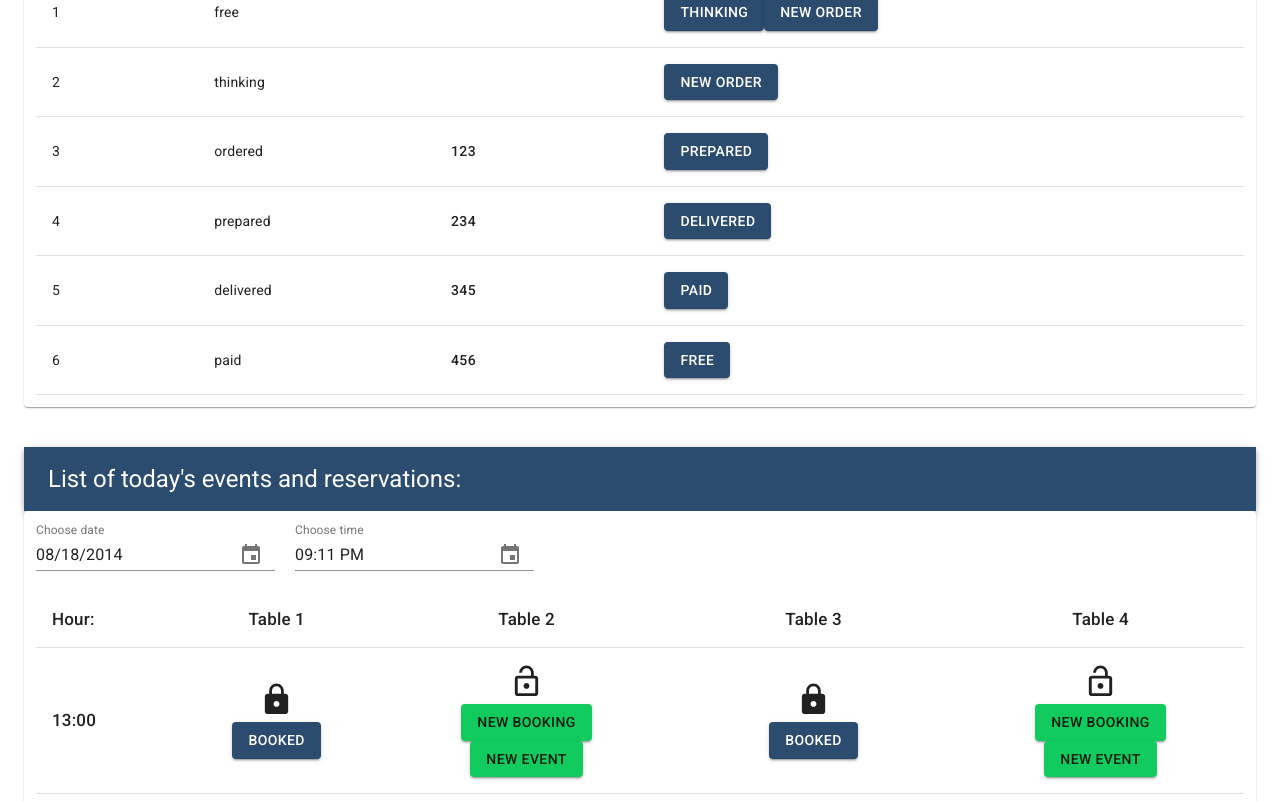
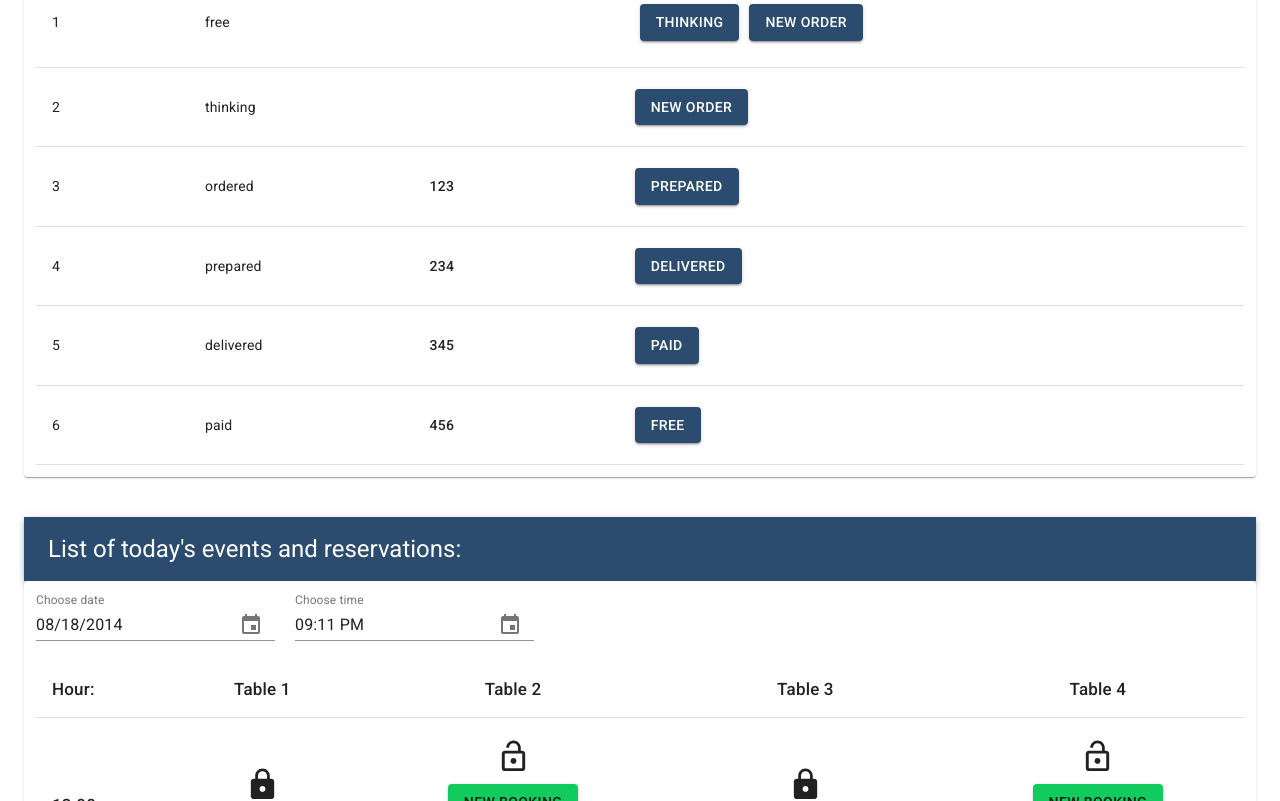
Before and after one commit to wallzack/pizza-portal, a React (Create React App) app: page / in a window 1280 px wide. Shown: the part 219-1020 px from the top of the page. Built offline with nearby package versions, Linux system fonts and the light colour scheme.

Commit message:
19.1 fixed spacing between buttons

```diff
--- a/public/front/js/components/BaseWidget.js
+++ b/public/front/js/components/BaseWidget.js
@@ -51,7 +51,6 @@ class BaseWidget{
   announce(){
     const thisWidget = this;
 
-    // const event = new Event('updated'); //changed in 9.4 module
     const event = new CustomEvent('updated', {
       bubbles: true
     });
--- a/src/components/views/Tables/Tables.js
+++ b/src/components/views/Tables/Tables.js
@@ -62,12 +62,12 @@ const renderActions = status => {
               <LockOpenIcon fontSize="large" />
             </div>
           </div>
-          <div>
+          <div className={styles.center}>
             <Button component={Link} variant="contained" color="secondary" to={`${process.env.PUBLIC_URL}/tables/booking/new`}>
               New Booking
             </Button>
           </div>
-          <div>
+          <div className={styles.center}>
             <Button component={Link} variant="contained" color="secondary" to={`${process.env.PUBLIC_URL}/tables/events/new`}>
               New Event
             </Button>
--- a/src/components/views/Tables/Tables.module.scss
+++ b/src/components/views/Tables/Tables.module.scss
@@ -32,5 +32,6 @@
     align-items: center;
     justify-content: center;
     flex-direction: column;
+    padding: 5px;
   }
 }
--- a/src/components/views/Waiter/Waiter.js
+++ b/src/components/views/Waiter/Waiter.js
@@ -23,41 +23,41 @@ const renderActions = status => {
     case 'free':
       return (
         <div className={styles.buttons}>
-          <Button component={Link} variant="contained" color="primary" to={`${process.env.PUBLIC_URL}/waiter/order/new`}>
+          <Button className={styles.buttons} component={Link} variant="contained" color="primary" to={`${process.env.PUBLIC_URL}/waiter/order/new`}>
             Thinking
           </Button>
-          <Button component={Link} variant="contained" color="primary" to={`${process.env.PUBLIC_URL}/waiter/order/new`}>
+          <Button className={styles.buttons} component={Link} variant="contained" color="primary" to={`${process.env.PUBLIC_URL}/waiter/order/new`}>
             New order
           </Button>
         </div>
       );
     case 'thinking':
       return (
-        <Button component={Link} variant="contained" color="primary" to={`${process.env.PUBLIC_URL}/waiter/order/new`}>
+        <Button className={styles.buttons} component={Link} variant="contained" color="primary" to={`${process.env.PUBLIC_URL}/waiter/order/new`}>
           New order
         </Button>
       );
     case 'ordered':
       return (
-        <Button component={Link} variant="contained" color="primary" to={`${process.env.PUBLIC_URL}/waiter/order/123abc`}>
+        <Button className={styles.buttons} component={Link} variant="contained" color="primary" to={`${process.env.PUBLIC_URL}/waiter/order/123abc`}>
           Prepared
         </Button>
       );
     case 'prepared':
       return (
-        <Button component={Link} variant="contained" color="primary" to={`${process.env.PUBLIC_URL}/waiter/order/123abc`}>
+        <Button className={styles.buttons} component={Link} variant="contained" color="primary" to={`${process.env.PUBLIC_URL}/waiter/order/123abc`}>
           Delivered
         </Button>
       );
     case 'delivered':
       return (
-        <Button component={Link} variant="contained" color="primary" to={`${process.env.PUBLIC_URL}/waiter/order/123abc`}>
+        <Button className={styles.buttons} component={Link} variant="contained" color="primary" to={`${process.env.PUBLIC_URL}/waiter/order/123abc`}>
           Paid
         </Button>
       );
     case 'paid':
       return (
-        <Button component={Link} variant="contained" color="primary" to={`${process.env.PUBLIC_URL}/waiter/order/123abc`}>
+        <Button className={styles.buttons} component={Link} variant="contained" color="primary" to={`${process.env.PUBLIC_URL}/waiter/order/123abc`}>
           Free
         </Button>
       );
--- a/src/components/views/Waiter/Waiter.module.scss
+++ b/src/components/views/Waiter/Waiter.module.scss
@@ -71,4 +71,8 @@
       font-weight: 600;
     }
   }
+
+  .buttons {
+    margin: 5px
+  }
 }
```
